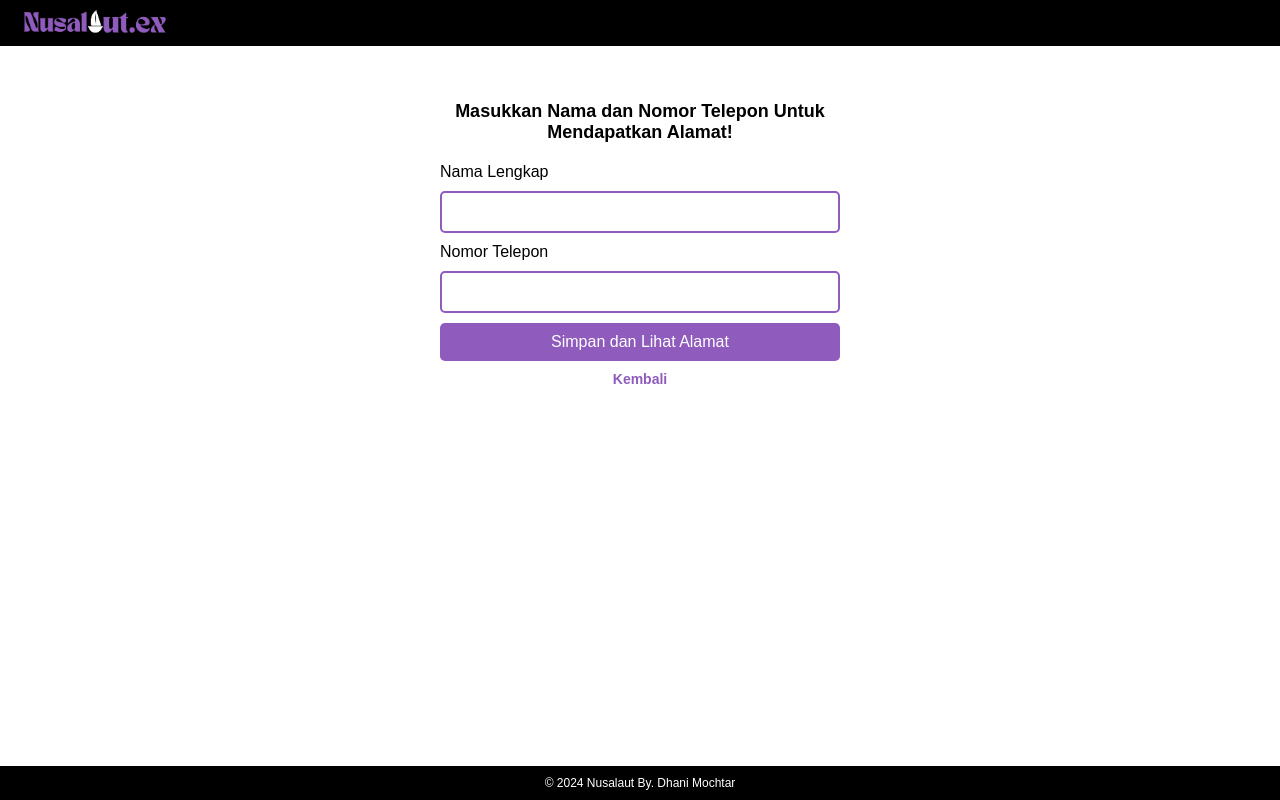
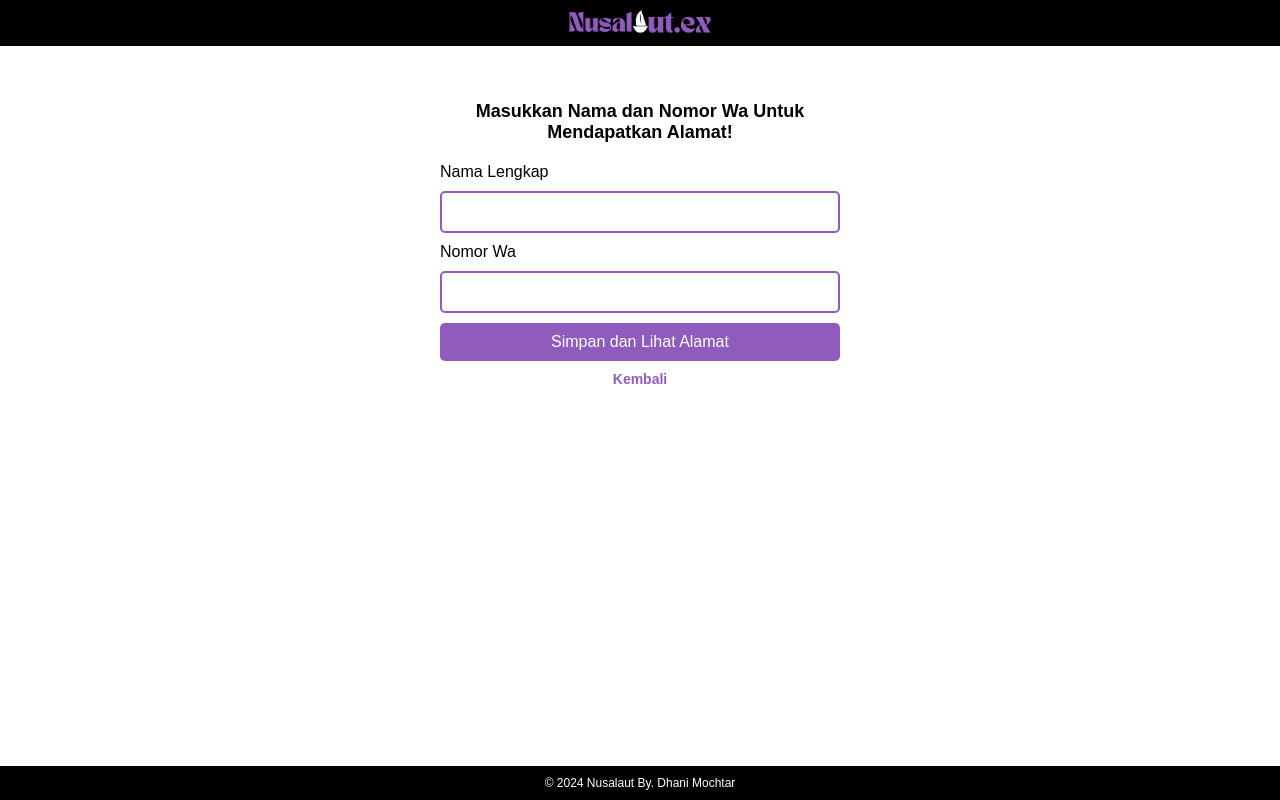
Before and after one commit to sagujastip/nl, a plain HTML site: page Daftaralamat.html in a window 1280 px wide. Drawn offline with Linux system fonts and the light colour scheme.

Commit message:
Update Daftaralamat.html

```diff
--- a/Daftaralamat.html
+++ b/Daftaralamat.html
@@ -70,7 +70,7 @@
         /* Navbar */
         .navbar {
             display: flex;
-            justify-content: flex-start; /* Menempatkan logo di pojok kiri */
+            justify-content: center; /* Menempatkan logo di tengah */
             align-items: center;
             padding: 10px 20px;
             background-color: #000000; /* Warna navbar hitam */
@@ -116,7 +116,7 @@
 </head>
 
 <body>
-    <!-- Navbar dengan logo Nusalaut di pojok kiri -->
+    <!-- Navbar dengan logo Nusalaut di tengah -->
     <div class="navbar">
         <!-- Menambahkan logo nusalaut.png -->
         <img src="nusalaut.png" alt="Logo Nusalaut" class="logo" />
@@ -124,12 +124,12 @@
 
     <!-- Formulir untuk Input Nama dan Nomor Telepon -->
     <div class="form-container">
-        <h2>Masukkan Nama dan Nomor Telepon Untuk Mendapatkan Alamat!</h2>
+        <h2>Masukkan Nama dan Nomor Wa Untuk Mendapatkan Alamat!</h2>
         <form id="formAlamat" onsubmit="return saveData()">
             <label for="nama">Nama Lengkap</label>
             <input type="text" id="nama" required>
 
-            <label for="telepon">Nomor Telepon</label>
+            <label for="telepon">Nomor Wa</label>
             <input type="tel" id="telepon" required>
 
             <button type="submit">Simpan dan Lihat Alamat</button>
```
